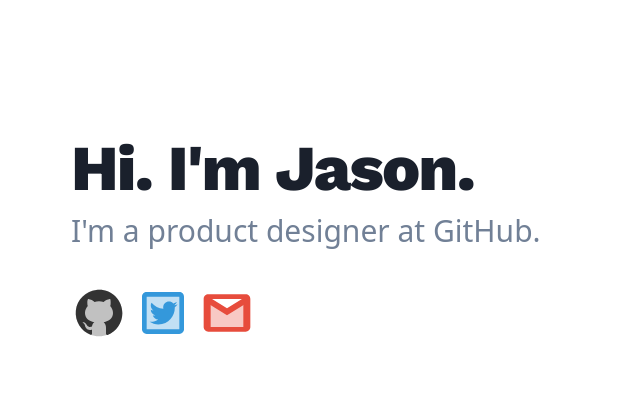
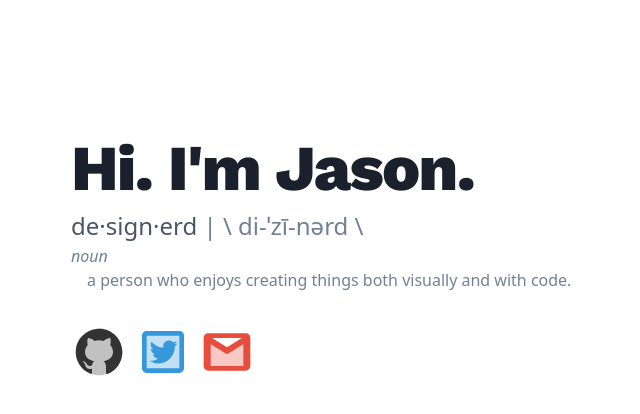
Before and after one commit to jasonlong/jasonlong.me, a Next.js app: page / in a window 1280 px wide. Shown: the top 414 px of the page, without its empty margins (209-849 px from the left). Built offline with nearby package versions, Linux system fonts and the light colour scheme.

Commit message:
Add designerd definition

```diff
--- a/components/hero.js
+++ b/components/hero.js
@@ -4,9 +4,13 @@
       <h1 className="font-heading tracking-tight text-4xl sm:text-5xl md:text-6xl font-bold leading-tight">
         Hi. I'm Jason.
       </h1>
-      <h2 className="text-xl sm:text-2xl md:text-3xl text-gray-600">
-        I'm a product designer at GitHub.
+      <h2 className="sm:text-xl md:text-2xl text-gray-700">
+        de·sign·erd <span className="text-gray-600">| \ di-ˈzī-nərd \</span>
       </h2>
+      <p className="text-sm md:text-base text-gray-600">
+        <span className="italic block">noun</span>
+        <span className="ml-4 block">a person who enjoys creating things both visually and with code.</span>
+      </p>
     </div>
   )
 }
```
